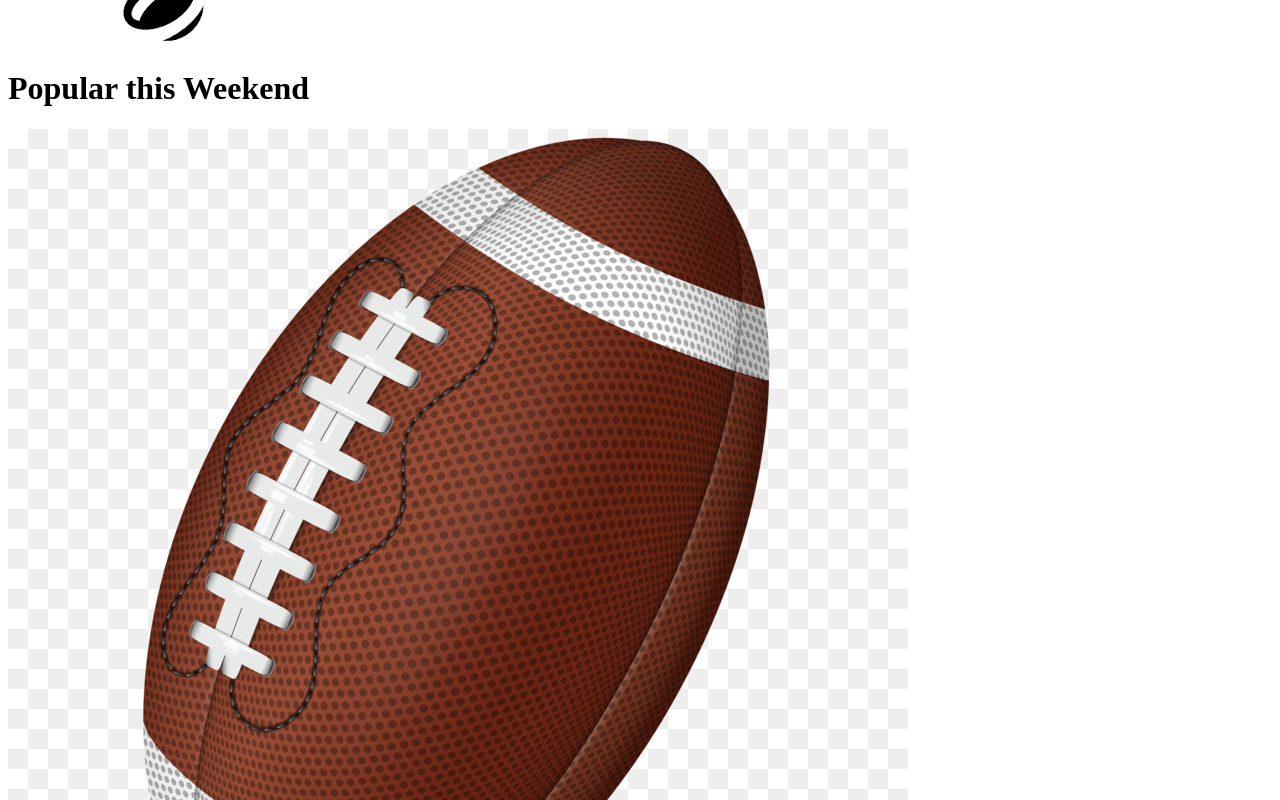
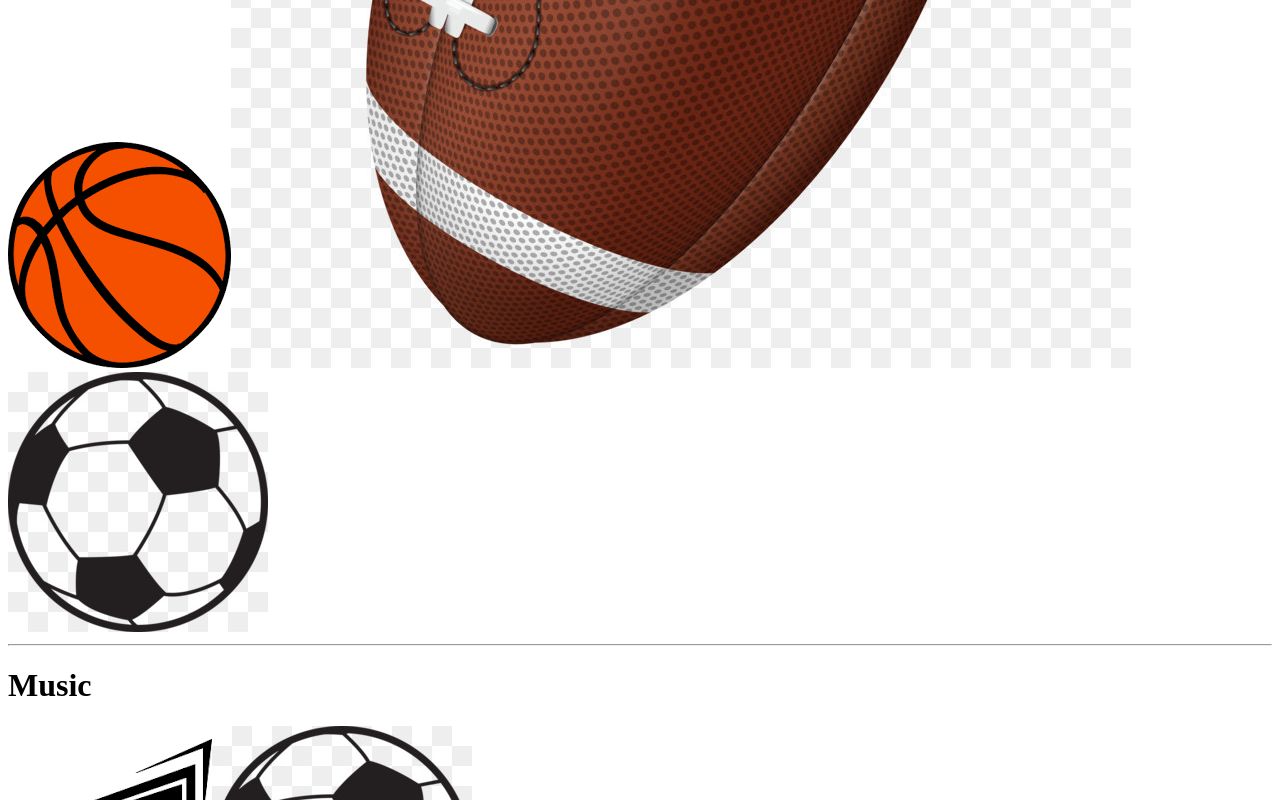
Before and after one commit to kerj/ticketSales, a React app: page /#/ in a window 1280 px wide. Shown: the part 1020-1820 px from the top of the page. Built offline with nearby package versions, Linux system fonts and the light colour scheme.

Commit message:
looped within loop

```diff
--- a/src/components/Category.jsx
+++ b/src/components/Category.jsx
@@ -6,13 +6,22 @@ export default function Category(props) {
     <div>
       <h1>{props.name}</h1>
       <div>
-        <img src={props.img} alt=""/>
+        {props.img.map((image, index)=>{
+          if(index === props.img.length-1) {
+            return <img src={image} alt="last image"/>;
+          } else{
+            return <img src={image} alt=""/>;
+          }
+        }
+        )}
+
       </div>
+      <hr/>
     </div>
   );
 }
 
 Category.propTypes = {
-  name: PropTypes.string,
-  img: PropTypes.string
+  name: PropTypes.string.isRequired,
+  img: PropTypes.array.isRequired
 };
--- a/src/components/HomeCategories.jsx
+++ b/src/components/HomeCategories.jsx
@@ -8,19 +8,33 @@ import soccor from './../img/soccor.jpg';
 const categoryList = [
   {
     name: 'Sports',
-    img: basketball
+    img: [
+      basketball,
+      football,
+      soccor
+    ]
   },
   {
     name: 'Music',
-    img: music
+    img: [
+      music,
+      soccor
+    ]
   },
   {
     name: 'Popular this Weekend',
-    img: football
+    img: [
+      football,
+      basketball
+    ]
+
   },
   {
-      name: 'Top Teams',
-      img: soccor
+    name: 'Top Teams',
+    img: [
+      soccor,
+      music
+    ]
   }
 ];
 
```
